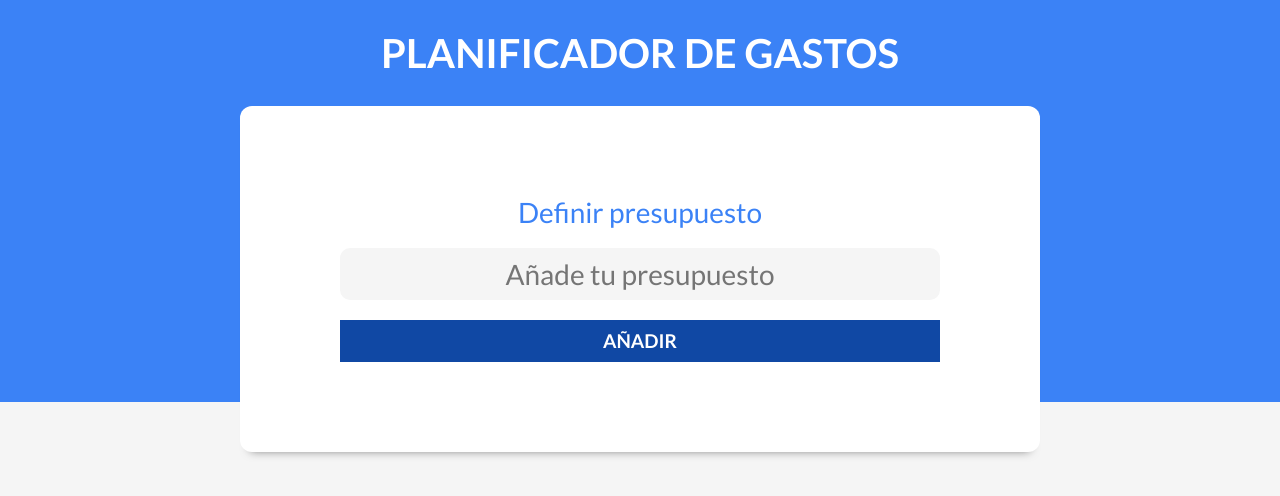
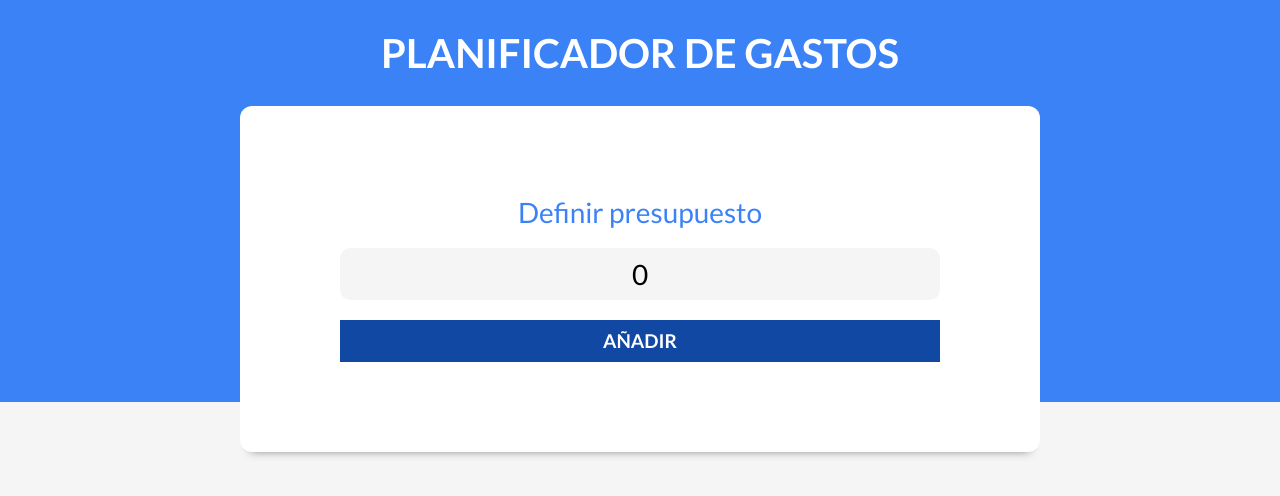
Before and after one commit to napsterh/control-presupuesto, a React (Vite) app: page / in a window 1280 px wide. Shown: the top 496 px of the page. Built offline with nearby package versions, Linux system fonts and the light colour scheme.

Commit message:
creando presupuesto al form

```diff
--- a/src/App.jsx
+++ b/src/App.jsx
@@ -3,10 +3,14 @@
 
 
 function App() {
-  const [count, setCount] = useState(0)
+
+  const [ presupuesto, setPresupuesto ] = useState(0)
 
   return (
-    <Header/>
+    <Header
+      presupuesto={presupuesto}
+      setPresupuesto={setPresupuesto}
+    />
   )
 }
 
--- a/src/components/Header.jsx
+++ b/src/components/Header.jsx
@@ -1,14 +1,17 @@
-import React from 'react'
-import NuevoPresupuesto from './NuevoPresupuesto'
+import React from "react";
+import NuevoPresupuesto from "./NuevoPresupuesto";
 
-const Header = () => {
+const Header = ({presupuesto, setPresupuesto}) => {
    return (
       <header>
          <h1>Planificador de gastos</h1>
 
-         <NuevoPresupuesto/>
+         <NuevoPresupuesto
+            presupuesto={presupuesto}
+            setPresupuesto={setPresupuesto}
+         />
       </header>
-   )
-}
+   );
+};
 
-export default Header
+export default Header;
--- a/src/components/NuevoPresupuesto.jsx
+++ b/src/components/NuevoPresupuesto.jsx
@@ -1,6 +1,6 @@
 import React from 'react'
 
-function NuevoPresupuesto() {
+function NuevoPresupuesto({presupuesto, setPresupuesto}) {
    return (
       <div className='contenedor-presupuesto contenedor sombra'>
          <form className='formulario'>
@@ -10,6 +10,8 @@
                   className='nuevo-presupuesto'
                   type="text"
                   placeholder='Añade tu presupuesto'
+                  value={presupuesto}
+                  onChange={ e => setPresupuesto(e.target.value) }
                />
             </div>
             <input type="submit" value="Añadir"/>
```
